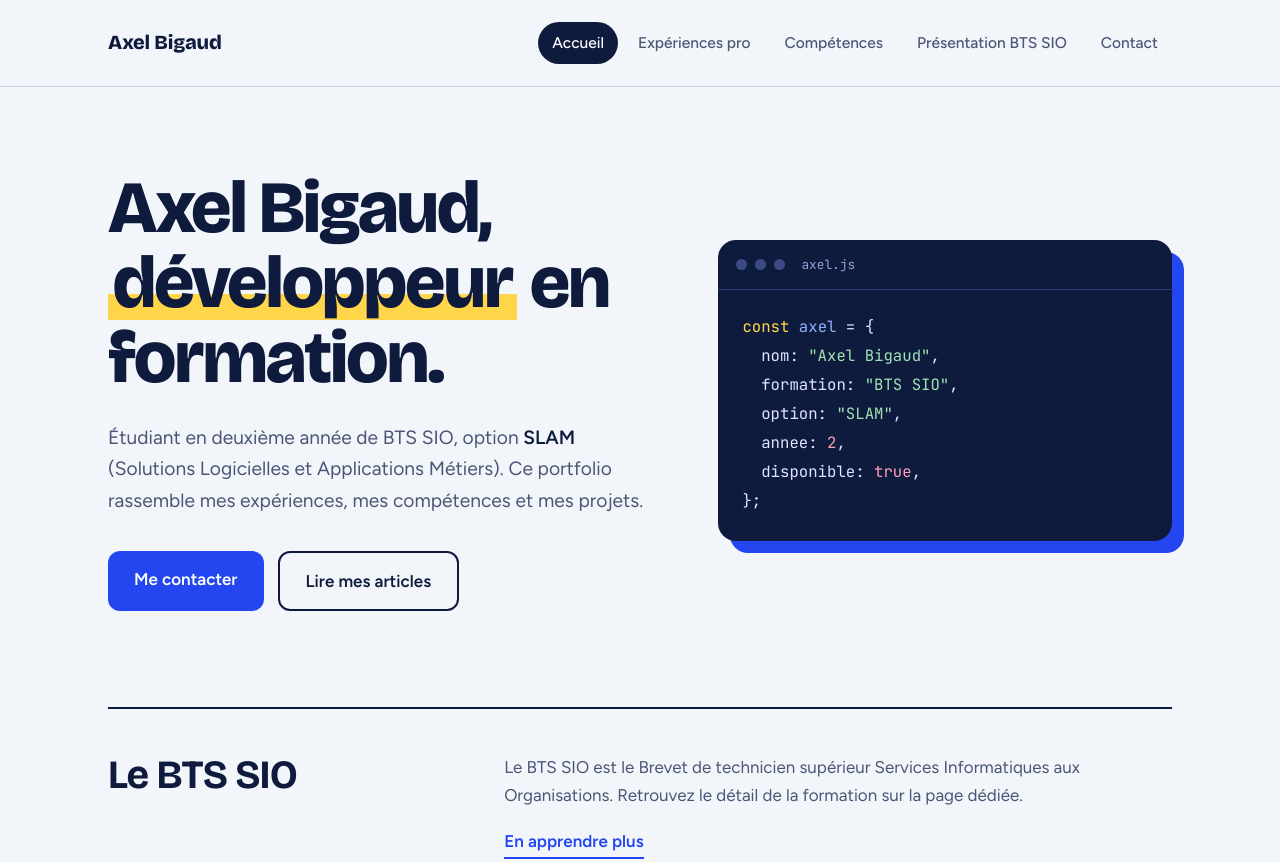
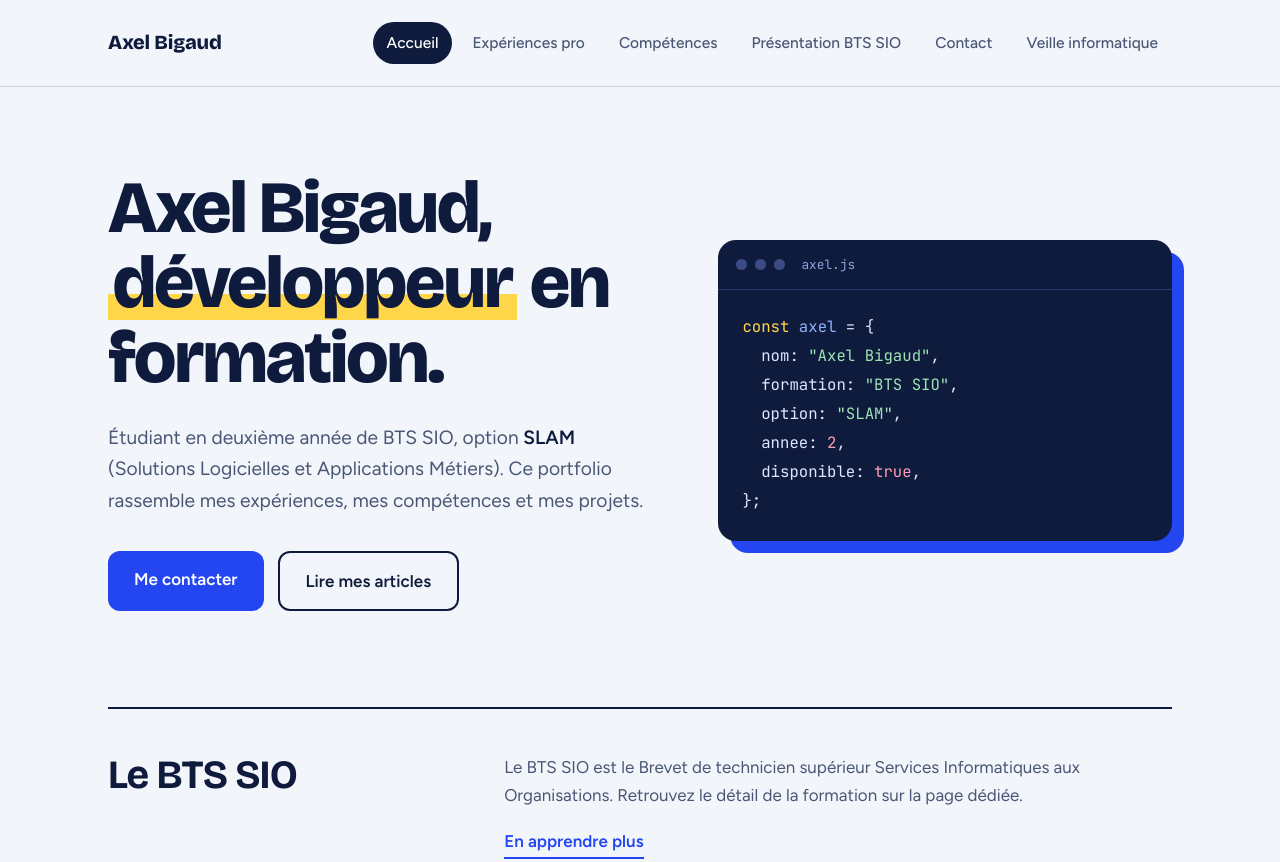
Before and after one commit to Axel-85/Portfolio, a plain HTML site: page index.html in a window 1280 px wide. Shown: the top 862 px of the page. Drawn offline with nearby package versions, Linux system fonts and the light colour scheme.

Commit message:
Add 'Veille informatique' link to navigation

```diff
--- a/index.html
+++ b/index.html
@@ -21,6 +21,7 @@
         <li><a href="competences.html">Compétences</a></li>
         <li><a href="bts-sio.html">Présentation BTS SIO</a></li>
         <li><a href="contact.html">Contact</a></li>
+        <li><a href="veille.html">Veille informatique</a></li>
       </ul>
     </nav>
   </div>
```
